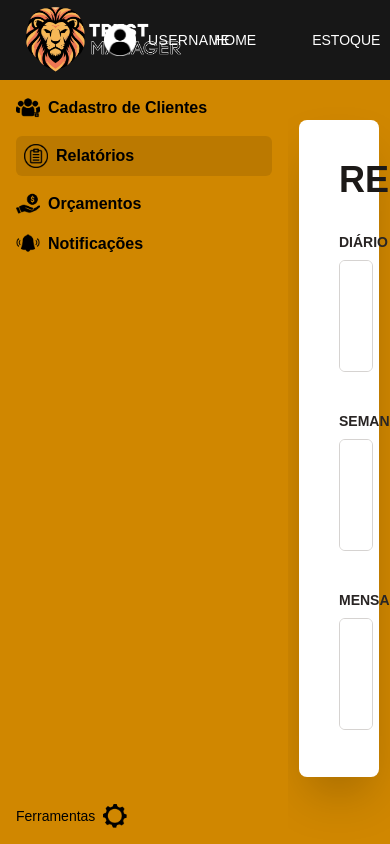
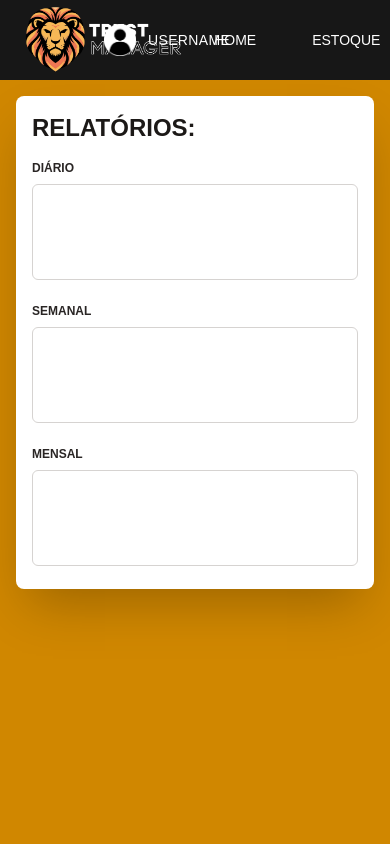
Before and after one commit to Uius/TCC-GP6, a Next.js app in the folder tccgp6/: page /relatorio in a window 390 px wide. Built offline with nearby package versions, Linux system fonts and the light colour scheme.

Commit message:
Sidebar responsiva

```diff
--- a/tccgp6/src/app/relatorio/page.tsx
+++ b/tccgp6/src/app/relatorio/page.tsx
@@ -41,8 +41,8 @@ export default function RelatorioPage() {
       {/* CONTEÚDO: wrapper com padding-top para o header fixo */}
       <div className="flex flex-1 overflow-hidden pt-20">
 
-        {/* Sidebar (fixa abaixo do header) */}
-        <aside className="fixed top-20 left-0 bottom-0 w-72 bg-yellow-600 flex flex-col justify-between p-4">
+        {/* Sidebar - agora com classes responsivas */}
+        <aside className="hidden md:fixed md:top-20 md:left-0 md:bottom-0 md:w-72 bg-yellow-600 flex-col justify-between p-4">
           <div>
             <nav className="space-y-4 text-black font-semibold">
               <div className="flex flex-row items-center">
@@ -73,32 +73,32 @@ export default function RelatorioPage() {
           </div>
         </aside>
 
-        {/* Main Content — layout conforme imagem */}
-        <main className="flex-1 bg-yellow-600 flex justify-center items-start p-10 overflow-auto min-h-0 ml-72">
-          <section className="bg-white rounded-lg shadow-2xl p-10 w-full max-w-5xl">
-            <h2 className="text-4xl font-extrabold text-stone-900 mb-8">RELATÓRIOS:</h2>
+        {/* Main Content - adaptado para mobile */}
+        <main className="flex-1 bg-yellow-600 flex justify-center items-start p-4 md:p-10 overflow-auto min-h-0 md:ml-72">
+          <section className="bg-white rounded-lg shadow-2xl p-4 md:p-10 w-full max-w-5xl">
+            <h2 className="text-2xl md:text-4xl font-extrabold text-stone-900 mb-4 md:mb-8">RELATÓRIOS:</h2>
 
-            <div className="space-y-8">
+            <div className="space-y-4 md:space-y-8">
               <div>
-                <h3 className="text-sm font-bold text-stone-800 mb-2 uppercase">DIÁRIO</h3>
+                <h3 className="text-xs md:text-sm font-bold text-stone-800 mb-2 uppercase">DIÁRIO</h3>
                 <textarea
-                  className="w-full h-28 border border-stone-300 rounded-md p-4 resize-none bg-white"
+                  className="w-full h-24 md:h-28 border border-stone-300 rounded-md p-3 md:p-4 resize-none bg-white text-sm md:text-base"
                   placeholder="Relatório diário..."
                 />
               </div>
 
               <div>
-                <h3 className="text-sm font-bold text-stone-800 mb-2 uppercase">SEMANAL</h3>
+                <h3 className="text-xs md:text-sm font-bold text-stone-800 mb-2 uppercase">SEMANAL</h3>
                 <textarea
-                  className="w-full h-28 border border-stone-300 rounded-md p-4 resize-none bg-white"
+                  className="w-full h-24 md:h-28 border border-stone-300 rounded-md p-3 md:p-4 resize-none bg-white text-sm md:text-base"
                   placeholder="Relatório semanal..."
                 />
               </div>
 
               <div>
-                <h3 className="text-sm font-bold text-stone-800 mb-2 uppercase">MENSAL</h3>
+                <h3 className="text-xs md:text-sm font-bold text-stone-800 mb-2 uppercase">MENSAL</h3>
                 <textarea
-                  className="w-full h-28 border border-stone-300 rounded-md p-4 resize-none bg-white"
+                  className="w-full h-24 md:h-28 border border-stone-300 rounded-md p-3 md:p-4 resize-none bg-white text-sm md:text-base"
                   placeholder="Relatório mensal..."
                 />
               </div>
```
